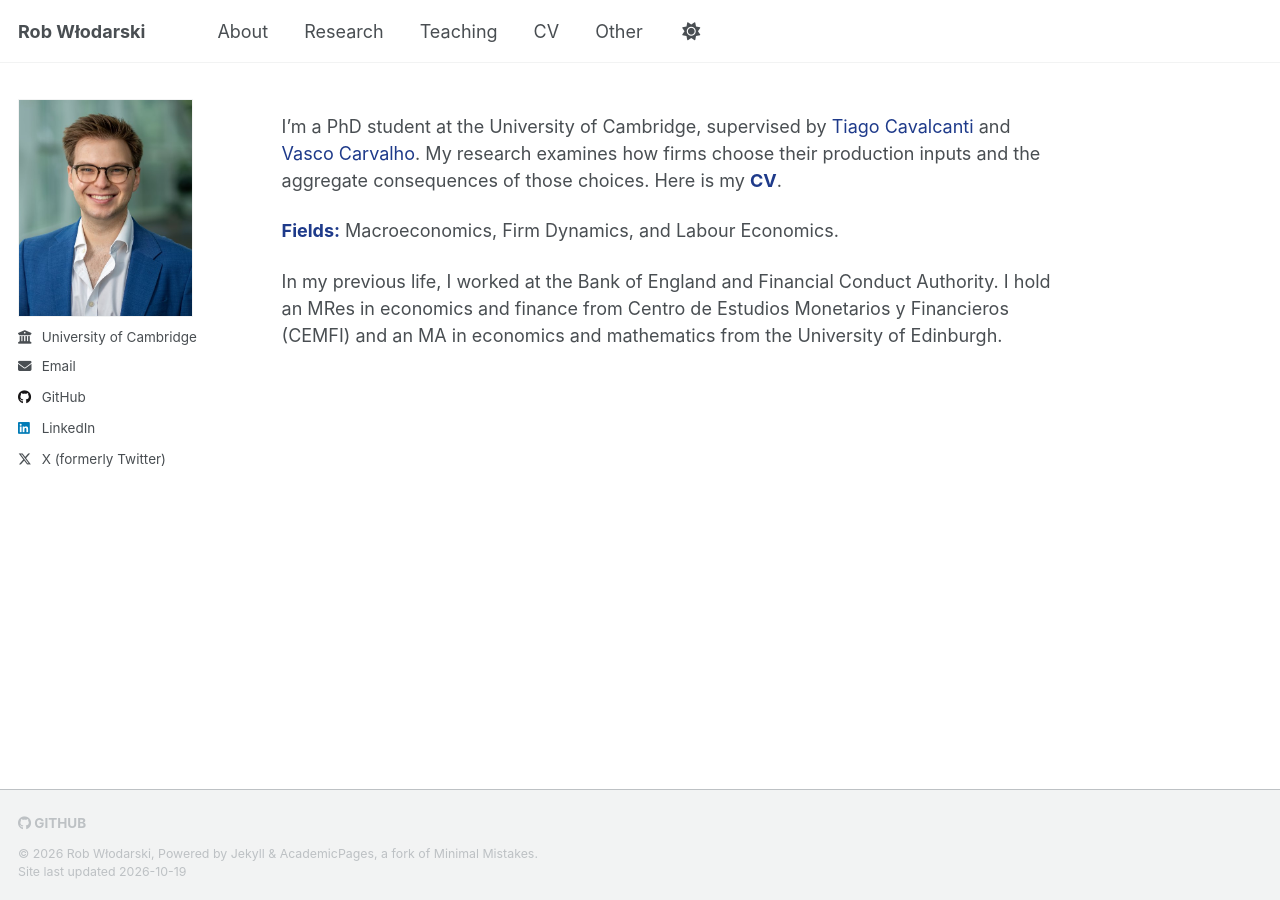
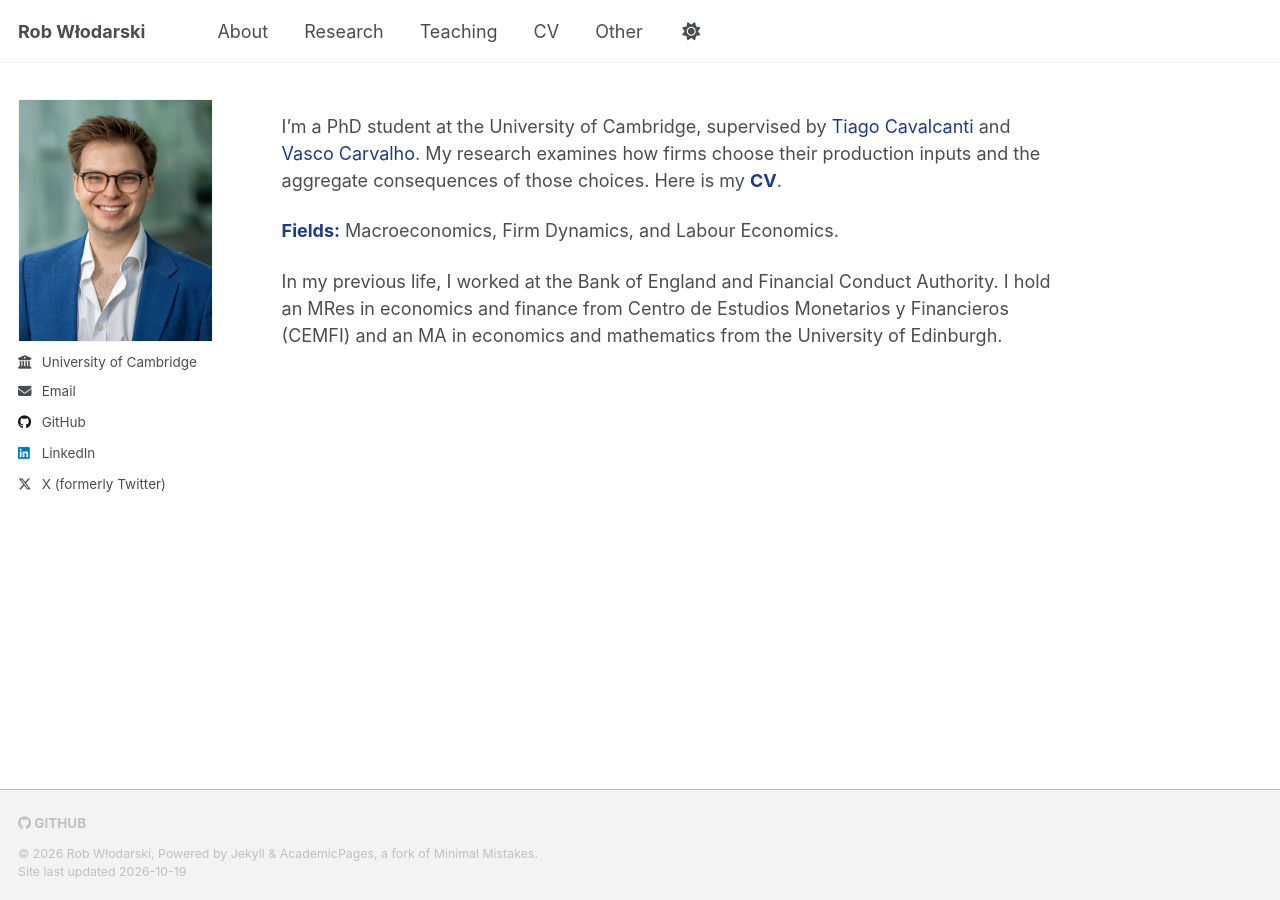
Before and after one commit to robertwlodarski/robertwlodarski.github.io, a Jekyll site: the page built from _pages/about.md, in a window 1280 px wide. Built offline with Jekyll 4.4.1, drawn with Linux system fonts in a browser that asks for light colours.

Commit message:
Changed the photo size

```diff
--- a/_theme/_sass/layout/_sidebar.scss
+++ b/_theme/_sass/layout/_sidebar.scss
@@ -94,7 +94,7 @@
   }
 
   img {
-    max-width: 175px;
+    max-width: $sidebar-link-max-width; // fills the sidebar column (up to 250px)
     border-radius: 0%;
 
     @include breakpoint($large) {
```
